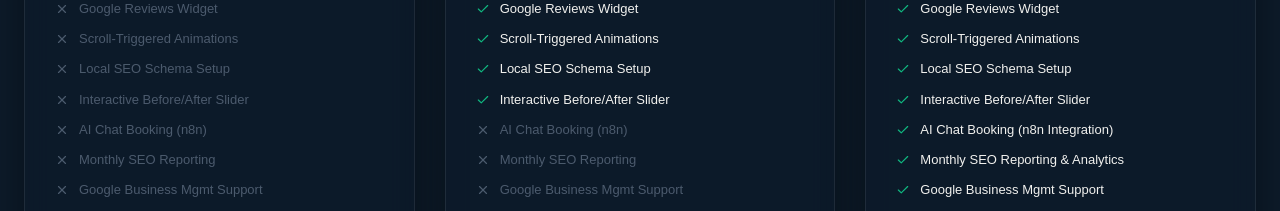
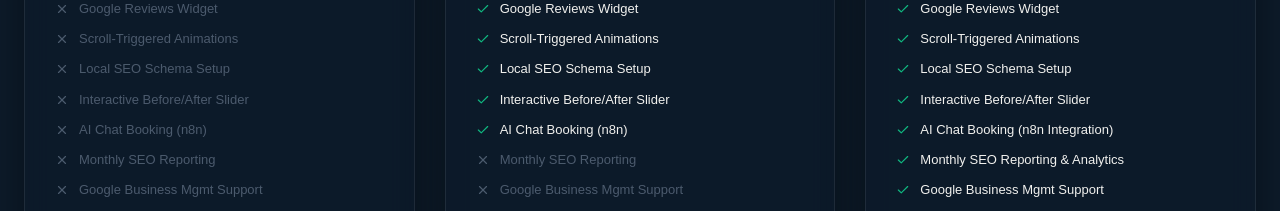
Before and after one commit to asjad219/evrola, a React (Vite) app: page / in a window 1280 px wide. Shown: the part 6920-7131 px from the top of the page. Built offline with nearby package versions, Linux system fonts and the light colour scheme; a web font is replaced by a local one.

Commit message:
fix form

```diff
--- a/src/components/Pricing.jsx
+++ b/src/components/Pricing.jsx
@@ -41,7 +41,7 @@
       { name: "Scroll-Triggered Animations", included: true },
       { name: "Local SEO Schema Setup", included: true },
       { name: "Interactive Before/After Slider", included: true },
-      { name: "AI Chat Booking (n8n)", included: false },
+      { name: "AI Chat Booking (n8n)", included: true },
       { name: "Monthly SEO Reporting", included: false },
       { name: "Google Business Mgmt Support", included: false },
       { name: "Support: 48hr Response Time", included: true },
```
